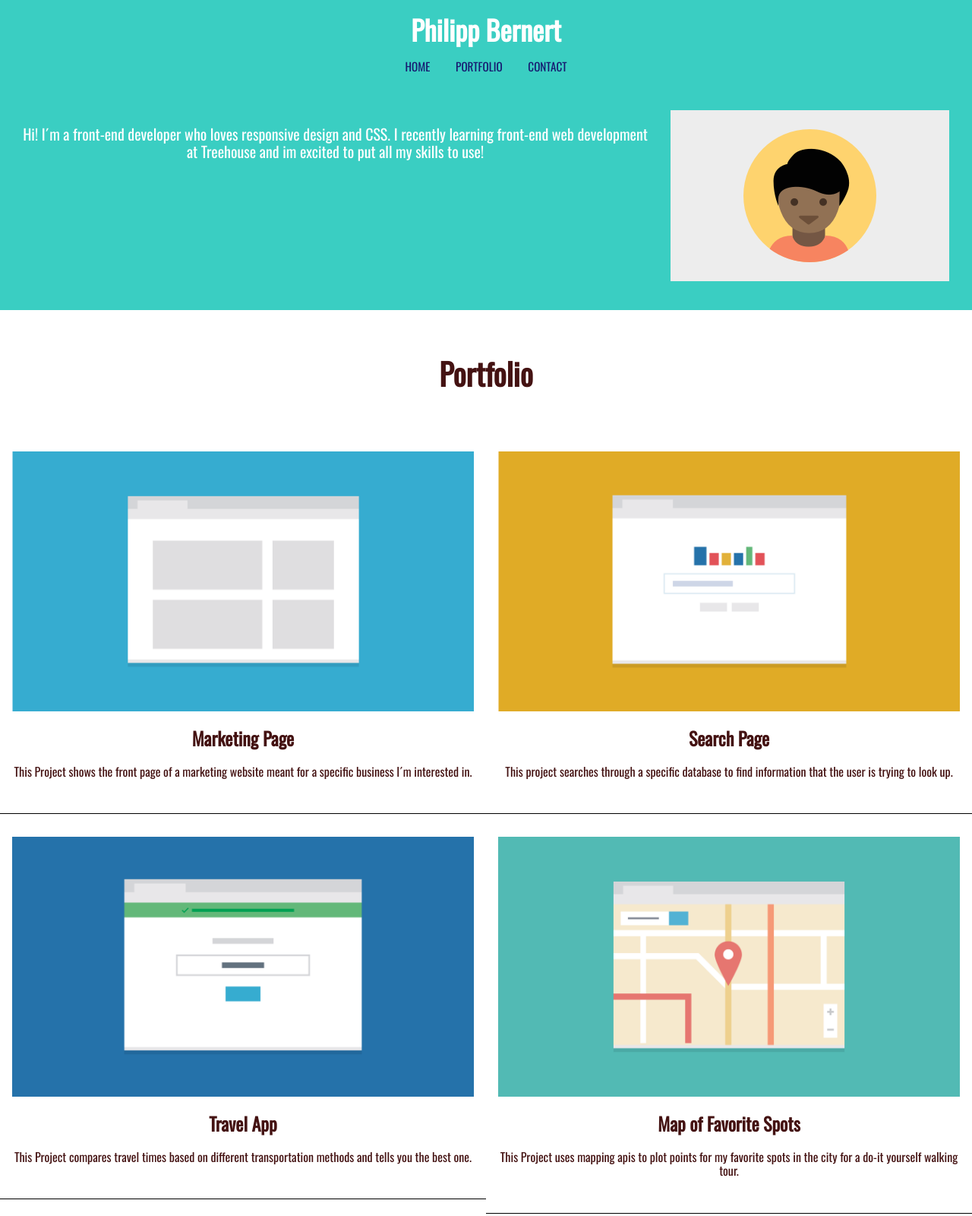
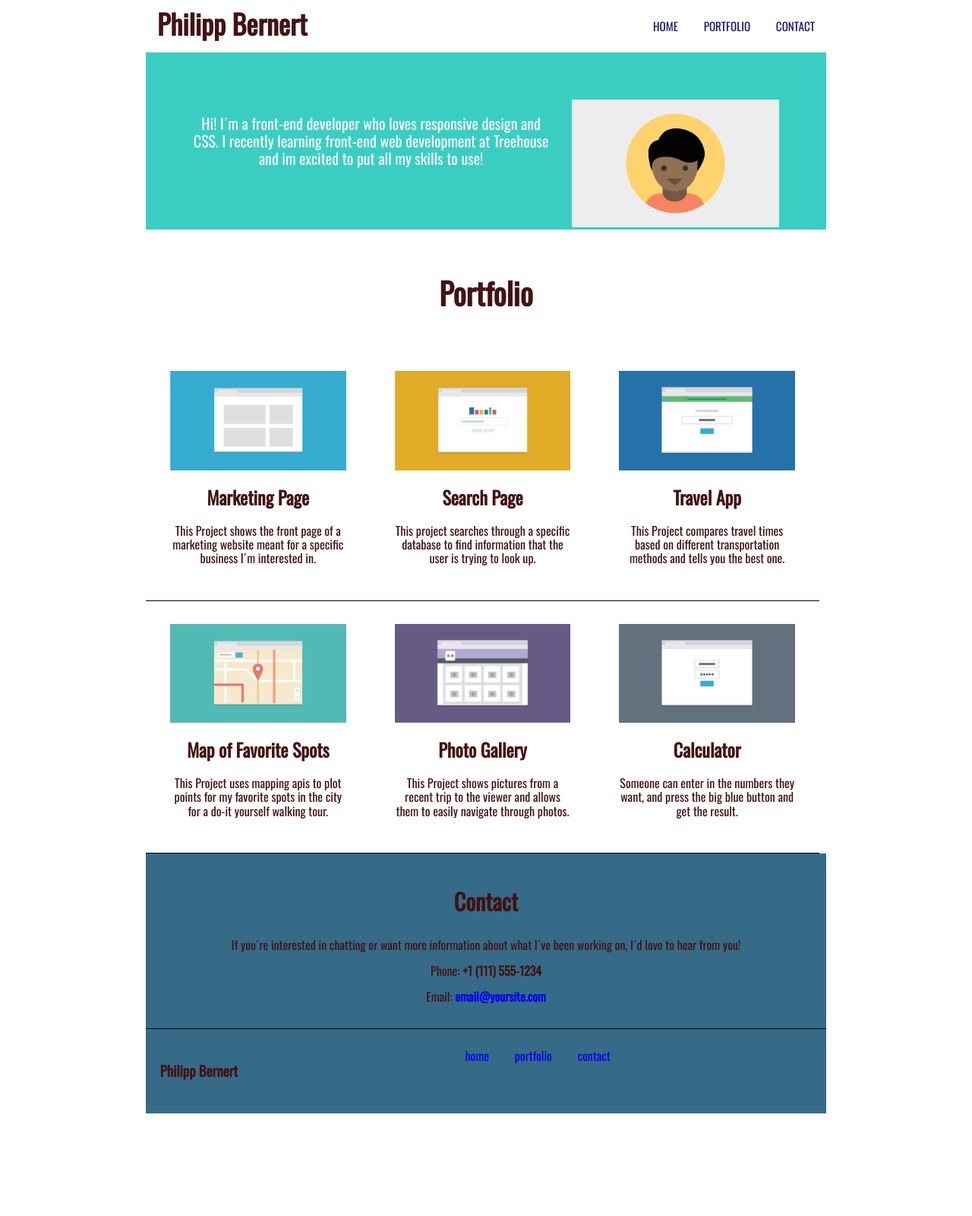
Before and after one commit to ph3nto/Project-2, a plain HTML site: page index.html in a window 1280 px wide. Shown: the top 1600 px of the page at 76% size. After the commit the page ends 1465 px from the top, so only its background shows below. Drawn offline with nearby package versions, Linux system fonts and the light colour scheme.

Commit message:
struggle

```diff
--- a/css/styles.css
+++ b/css/styles.css
@@ -6,6 +6,9 @@
 body {
 	font-family: 'Oswald', sans-serif;
 	color: #441212;
+	width: 90%;
+	margin: auto;
+	max-width: 1024px;
 }
 
 
@@ -25,6 +28,13 @@ img {
 
 .name,
 .main-nav a {
+	text-align: center;
+	display: block;
+	padding: 10px 15px;
+}
+
+.name-bottom,
+.bottom-nav a {
 	text-align: center;
 	display: block;
 	padding: 10px 15px;
@@ -54,14 +64,12 @@ img {
 	font-size: 30px;
 }
 
-.intro,
-.main-header {
+.intro {
 	color: #fff;
 	background: #3acec2;
-	padding: 3.2em 0;
+	padding: 2em;
 	margin-bottom: 60px;
-	padding-top: .5em;
-	padding-bottom: .5em;
+
 }
 
 .main-header,
@@ -79,11 +87,34 @@ img {
 
 .main-footer, .contact {
 	background: #366b88;
-	padding: 2em 0;
+	padding: 1em 0;
 }
 
 .contact {
 	padding-top: 1em;
+}
+.name-bottom {
+	float: left;
+	padding-left: 1em;
+}
+
+.back-to-top {
+	float: right;
+	padding-right: 1em;
+}
+
+.bottom-nav {
+	display: none;
+}
+.main-footer {
+	border-top: 1px solid black;
+}
+/* ---- Float clearfix ---- */
+
+.clearfix::after {
+	content: "";
+	display: table;
+	clear: both;
 }
 
 /* =================================
@@ -92,12 +123,16 @@ img {
 
 @media (min-width: 768px) {
 
+	body {
+		width: 70%;
+		margin: auto;
+	}
 	.main-nav li {
 		display: inline-block;
 	}
 	.profile-img {
 		float: right;
-		width;: 30%;
+		width: 40%;
 		padding: 30px;
 	}
 	.intro p {
@@ -108,26 +143,24 @@ img {
 	}
 	.name-bottom {
 		float: left;
-		padding: 10px;
-		font-size: 30px;
 	}
 
 	.bottom-nav {
 		float: right;
-		padding: 20px;
-		font-size: 20px;
+		display: contents;
+
 	}
 
 	.bottom-nav li {
-		float: left;
 		display: inline-block;
-		margin-left: 5px;
+	}
 
+	.back-to-top {
+		display: none;
 	}
-	.main-footer {
-		border-top: 1px solid black;
-	}
-	}
+
+
+
 	.col {
 		float: left;
 	}
@@ -151,17 +184,13 @@ img {
 		width: 100%;
 	}
 
-	/* ---- Float clearfix ---- */
-
-	.container::after {
-		content: "";
-		display: table;
-		clear: both;
-	}
-
 }
 @media (min-width: 1024px) {
 
+	body {
+		width: 70%;
+		margin: auto;
+	}
 
 	.name {
 		float: left;
@@ -171,8 +200,13 @@ img {
 		float: right;
 	}
 
-	.main-nav li {
+	.name-bottom {
 		float: left;
+	}
+
+	.bottom-nav {
+		float: right;
+		display: contents;
 	}
 
 	.col {
@@ -198,12 +232,4 @@ img {
 		width: 100%;
 	}
 
-		/* ---- Float clearfix ---- */
-
-		.container::after {
-			content: " ";
-			display: table;
-			clear: both;
-		}
-
 	}
--- a/index.html
+++ b/index.html
@@ -13,7 +13,7 @@
         <body>
 
             <header class="main-header">
-            <div class="container">
+                <div class="clearfix">
                     <h1 class="name">Philipp Bernert</h1>
                     <nav class="main-nav">
                         <ul>
@@ -22,58 +22,60 @@
                             <li><a href="#contact">contact</a></li>
                         </ul>
                     </nav>
+                </div>
+            </header>
+
                 <div class="intro">
                     <img class="profile-img" src="images/responsive-layout-profile.png" alt="profile picture of u guy">
                     <p>Hi! I´m a front-end developer who loves responsive design and CSS. I recently
                     learning front-end web development at Treehouse and im excited to put all my skills to use!</p>
                     </div>
-            </div>
-        </header>
+
 
 
             <main>
 
-            <div class="container">
+                <section class="clearfix">
 
                         <h2 class="portfolio">Portfolio</h2>
-                    <article class="article-1 col">
+                        <article class="article-1 col clearfix">
                             <img src="images/portfolio-1.png" alt="browser is showen">
                             <h2>Marketing Page</h2>
                             <p>This Project shows the front page of a marketing website meant for a specific business I´m interested in.</p>
                         </article>
 
 
-                    <article class="article-2 col">
+                        <article class="article-2 col clearfix">
                             <img src="images/portfolio-2.png" alt="browser is showen">
                             <h2>Search Page</h2>
                             <p>This project searches through a specific database to find information that the user is trying to look up.</p>
                         </article>
 
-                    <article class="article-3 col">
+                        <article class="article-3 col clearfix">
                             <img src="images/portfolio-3.png" alt="app is showen">
                             <h2>Travel App</h2>
                             <p>This Project compares travel times based on different transportation methods and tells you the best one.</p>
                             </article>
 
-                    <article class="article-4 col">
+                        <article class="article-4 col clearfix">
                             <img src="images/portfolio-4.png" alt="map is showen">
                             <h2>Map of Favorite Spots</h2>
                             <p>This Project uses mapping apis to plot points for my favorite spots in the city for a do-it yourself walking tour.</p>
                             </article>
 
-                    <article class="article-5 col">
+                        <article class="article-5 col clearfix">
                             <img src="images/portfolio-5.png" alt="browser is showen">
                             <h2>Photo Gallery</h2>
                             <p>This Project shows pictures from a recent trip to the viewer and allows them to easily navigate through photos.</p>
                         </article>
 
-                    <article class="article-6 col">
+                        <article class="article-6 col clearfix">
                             <img src="images/portfolio-6.png" alt="calculator is showen">
                             <h2>Calculator</h2>
                             <p>Someone can enter in the numbers they want, and press the big blue button and get the result.</p>
                         </article>
 
-            </div>
+                    </section>
 
                 <section class="contact" id="contact">
                         <h3>Contact</h3>
@@ -82,15 +84,16 @@
                         <p>Email: <strong><a href="mailto:">email@yoursite.com</a></strong></p>
                 </section>
 
-            <footer class="main-footer container">
+                <footer class="main-footer">
+                <div class="clearfix">
                     <h3 class="name-bottom">Philipp Bernert</h3>
-                <nav class="bottom-nav">
-                        <ul>
+                    <h3 class="back-to-top"><a href="#">Back to Top</a></h3>
+                        <ul class="bottom-nav">
                             <li><a href="#">home</a></li>
                             <li><a href="#portfolio">portfolio</a></li>
                             <li><a href="#contact">contact</a></li>
                         </ul>
-                </nav>
+                </div>
                 </footer>
             </main>
         </body>
```
Also changed, not shown: css/normalize.css. Lines whose indentation alone changed are shown as unchanged.
